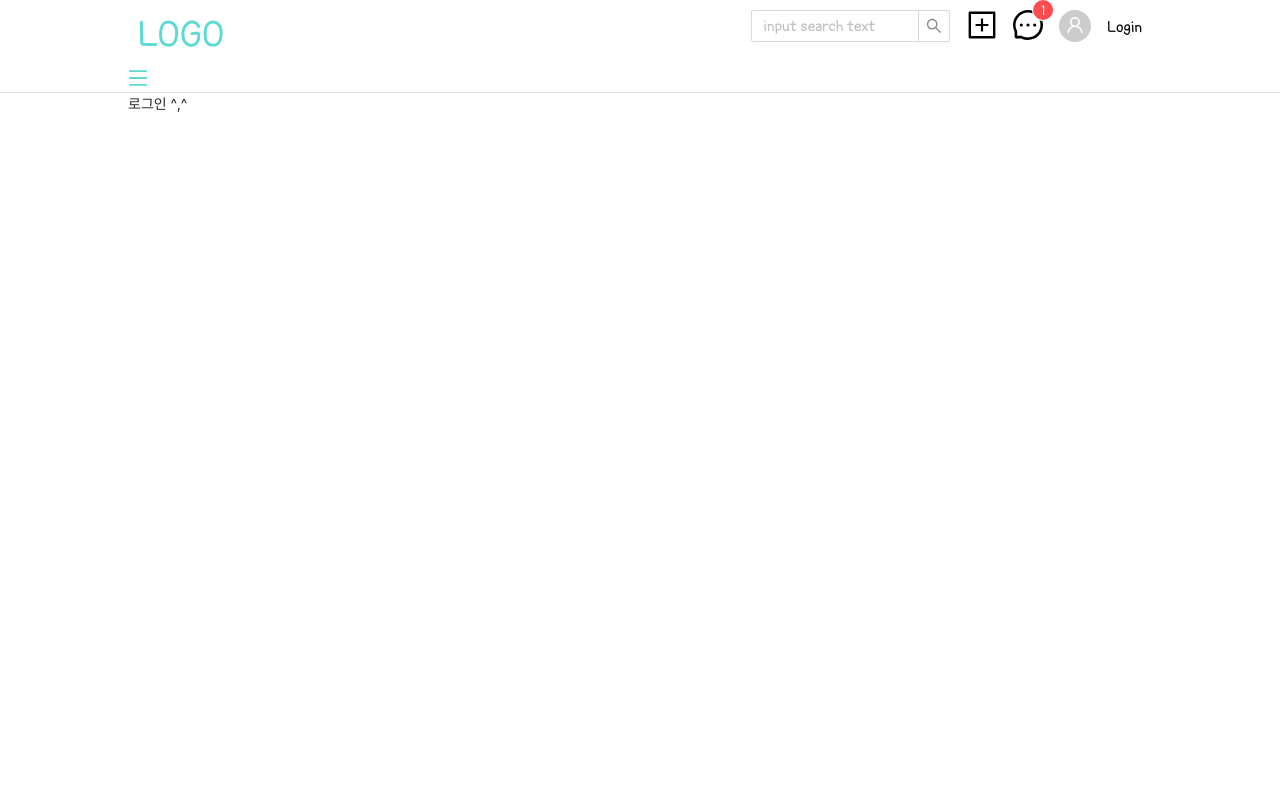
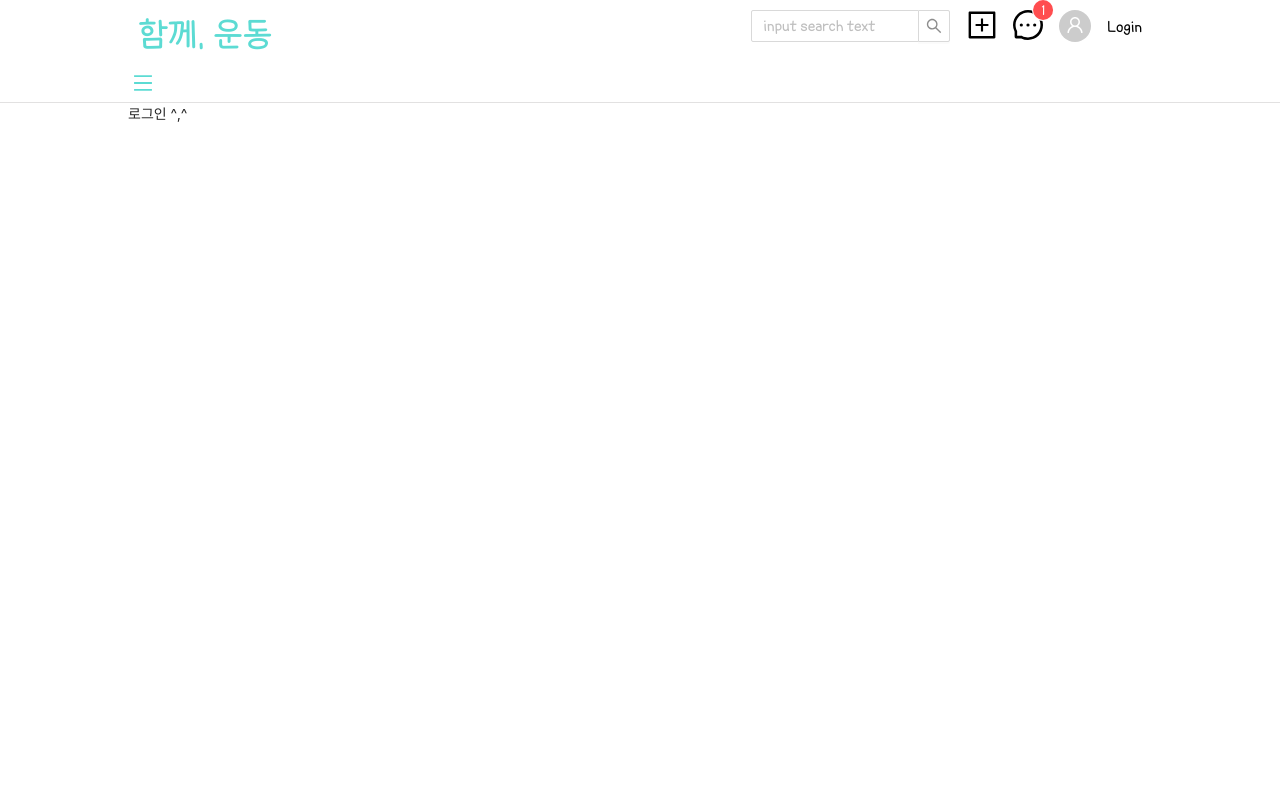
Before and after one commit to milmilkim/Together_2021, a React (Create React App) app: page /login in a window 1280 px wide. Shown: the top 800 px of the page. Built offline with nearby package versions, Linux system fonts and the light colour scheme.

Commit message:
디자인 수정

```diff
--- a/src/components/Layout.css
+++ b/src/components/Layout.css
@@ -51,6 +51,11 @@ h1 {
   font-weight: 700;
 }
 
+.logo img {
+  width: 40px;
+  height: 40px;
+}
+
 .topMenu a {
   color: #000000;
   transition: color 0.3s;
@@ -67,6 +72,9 @@ h1 {
   background-color: white;
 }
 
+.headerNav {
+  padding: 5px;
+}
 .header_wrap,
 .headerNav,
 .footerText {
--- a/src/components/Layout.js
+++ b/src/components/Layout.js
@@ -35,7 +35,7 @@ const Layout = () => {
       <Header>
         <div className="header_wrap">
           <div className="logo">
-            <Link to="/">LOGO</Link>
+            <Link to="/">함께, 운동</Link>
           </div>
           <div className="topMenu">
             <Space size="middle">
--- a/src/routes/Home.js
+++ b/src/routes/Home.js
@@ -15,7 +15,7 @@ const Home = () => {
   const setCarousel = [
     {
       id: 1,
-      src: 'https://images.unsplash.com/photo-1556135581-ef5f6350d9f8?ixid=MnwxMjA3fDB8MHxwaG90by1wYWdlfHx8fGVufDB8fHx8&ixlib=rb-1.2.1&auto=format&fit=crop&w=1233&q=80',
+      src: 'banner.jpg',
     },
     {
       id: 2,
```
Also changed, not shown: public/banner.jpg (added).
